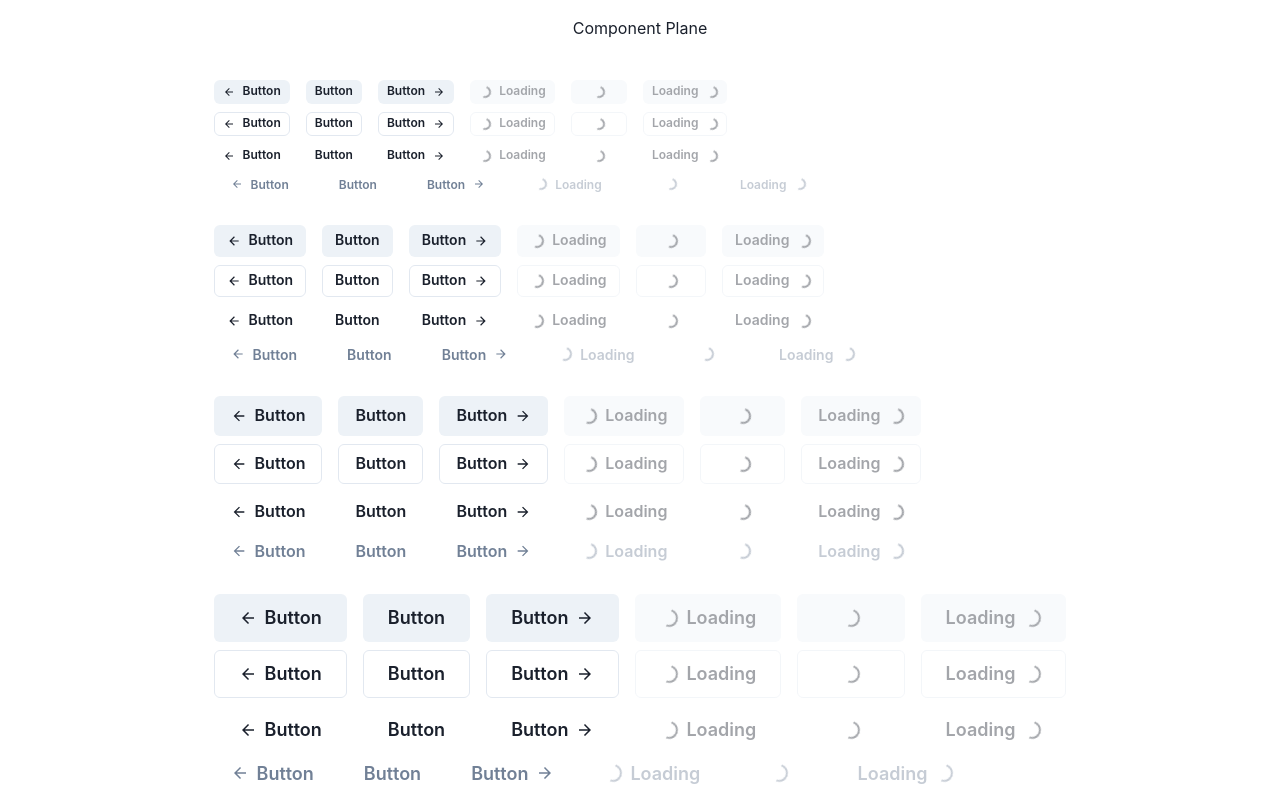
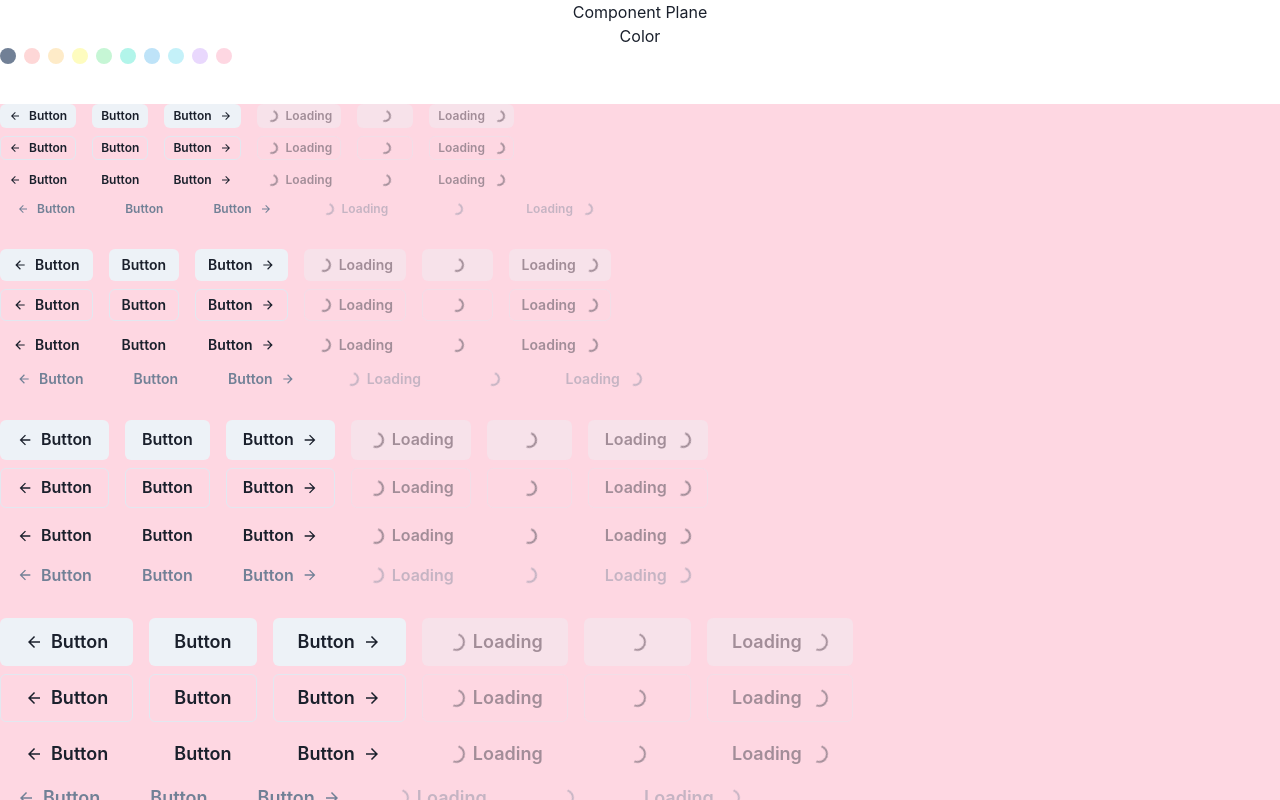
Before and after one commit to rttnbrgr/component-plane, a React (Vite) app: page / in a window 1280 px wide. Built offline with nearby package versions, Linux system fonts and the light colour scheme.

Commit message:
WIP: add colors and their toggles

```diff
--- a/src/App.tsx
+++ b/src/App.tsx
@@ -1,19 +1,91 @@
 import "./App.css";
-import { ChakraProvider, Box, Stack, Button, Text } from "@chakra-ui/react";
-import { ArrowForwardIcon, ArrowBackIcon } from "@chakra-ui/icons";
+import { ChakraProvider, Box, Stack, Text, Flex } from "@chakra-ui/react";
+import { useState } from "react";
 import { ButtonColorCollection } from "./components/Button";
 
+// Can we grab these from Chakra?
+const defaultThemeColors = [
+  // "alphas",
+  "gray",
+  "red",
+  "orange",
+  "yellow",
+  "green",
+  "teal",
+  "blue",
+  "cyan",
+  "purple",
+  "pink",
+];
+
+const RootFrame = ({ children }) => (
+  <Flex h="100vh" w="100vw" direction="column">
+    {children}
+  </Flex>
+);
+
 function App() {
+  const [previewColors, setPreviewColors] = useState([defaultThemeColors[0]]);
   return (
     <>
       <ChakraProvider>
-        <Box textAlign="center" pb="10">
-          <Text>Component Plane</Text>
-        </Box>
-        {/* Buttons */}
-        <Box>
-          <ButtonColorCollection colorScheme={"gray"} />
-        </Box>
+        <RootFrame>
+          {/* HEADER */}
+          <Box textAlign="center" pb="10">
+            <Text>Component Plane</Text>
+            <Text>Color</Text>
+            <Stack direction={"row"}>
+              {defaultThemeColors.map((color, i) => {
+                const isActive = previewColors.includes(color);
+                const computedColor = isActive
+                  ? `${color}.500`
+                  : `${color}.100`;
+                const handleClick = () => {
+                  if (isActive) {
+                    const index = previewColors.indexOf(color);
+                    const newArray = [
+                      ...previewColors.slice(0, index),
+                      ...previewColors.slice(index + 1),
+                    ];
+                    console.log("index", index);
+                    console.log("newArray", newArray);
+                    setPreviewColors(newArray);
+                    return;
+                  } else {
+                    setPreviewColors(old => [...old, color]);
+                    return;
+                  }
+                };
+
+                console.log("hi");
+                return (
+                  <Box
+                    bg={computedColor}
+                    boxSize="4"
+                    borderRadius="full"
+                    onClick={handleClick}
+                    sx={{
+                      "&:hover": {
+                        cursor: "pointer",
+                      },
+                    }}
+                  />
+                );
+              })}
+            </Stack>
+          </Box>
+
+          {/* COMPONENT PANE */}
+          <Box bg="pink.100" flexGrow="1" sx={{ overflowY: "scroll" }}>
+            {/* this should be a scrolling pane */}
+            <Stack direction="row" spacing="8">
+              {/* Buttons */}
+              {previewColors.map((color, i) => (
+                <ButtonColorCollection colorScheme={color} />
+              ))}
+            </Stack>
+          </Box>
+        </RootFrame>
       </ChakraProvider>
     </>
   );
```
